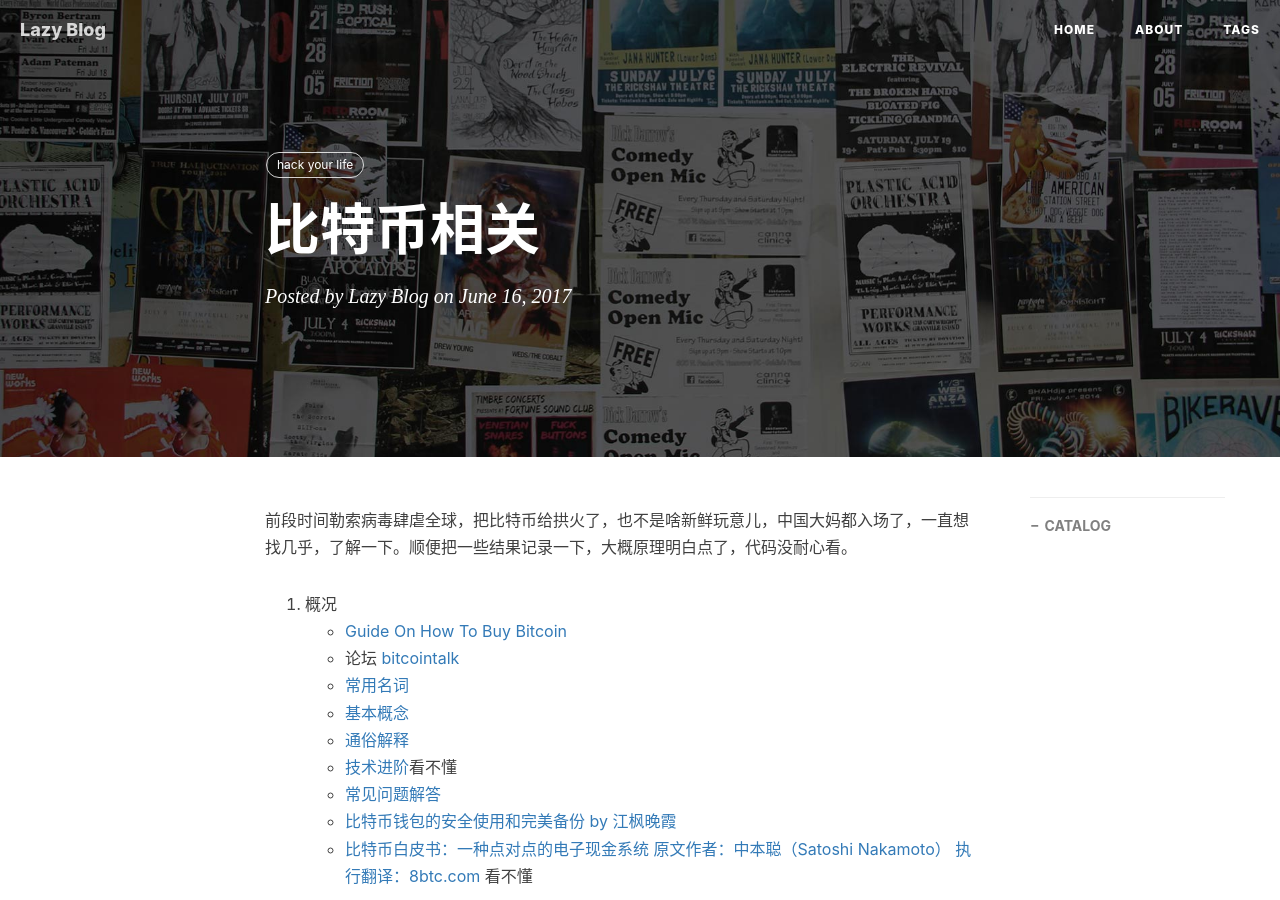
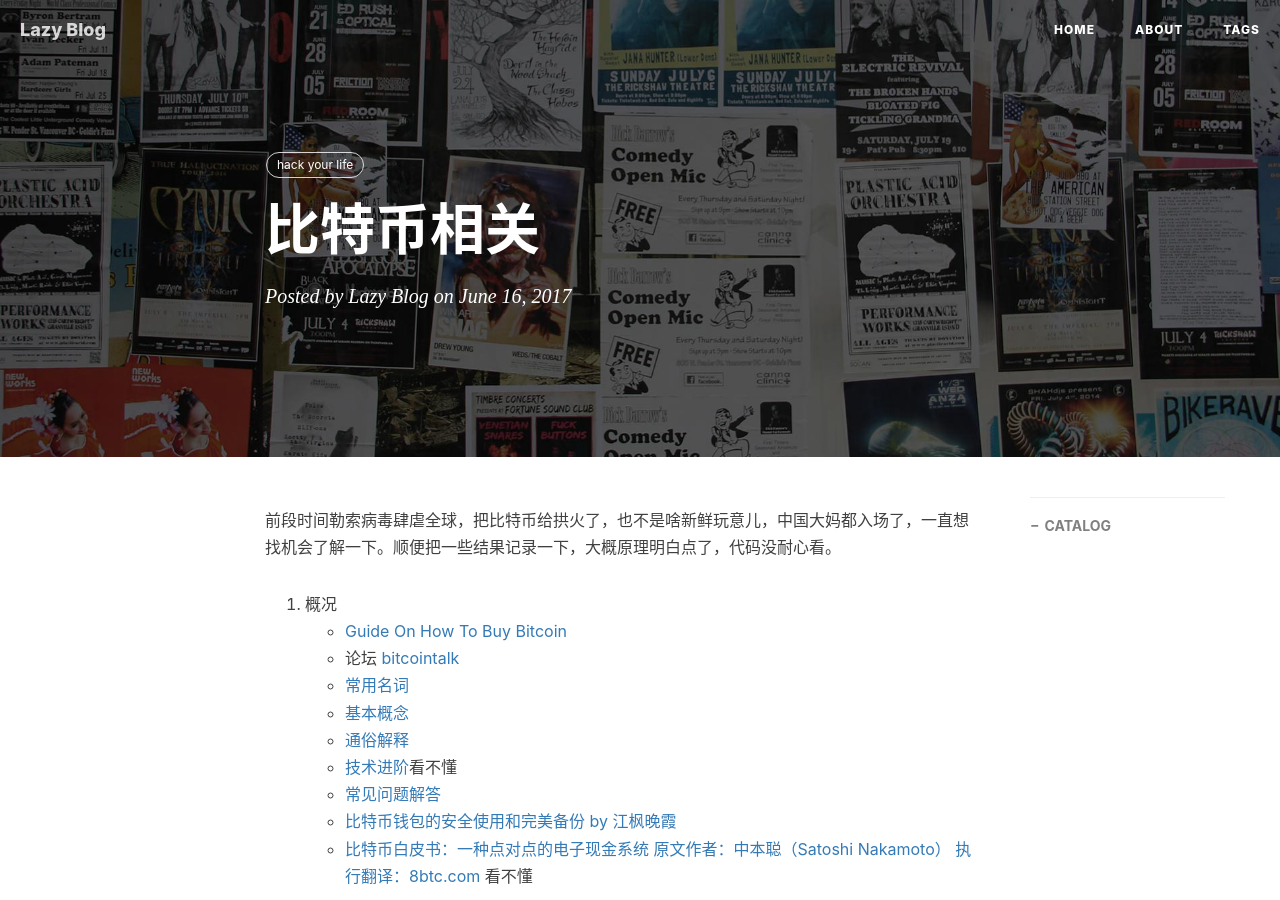
Before and after one commit to toolazytoname/toolazytoname.github.io, a Jekyll site: the page built from _posts/2017-06-19-learn-BitCoin.markdown, in a window 1280 px wide and 900 px high. Built offline with Jekyll 4.4.1, drawn with Linux system fonts in a browser that asks for light colours; nearby versions of some CDN libraries; comment, search, counter and statistics services are not loaded.

Commit message:
edit 2017-06-19-learn-BitCoin.markdown 笔误

```diff
--- a/_posts/2017-06-19-learn-BitCoin.markdown
+++ b/_posts/2017-06-19-learn-BitCoin.markdown
@@ -10,7 +10,7 @@ tags:
 
 
 
-前段时间勒索病毒肆虐全球，把比特币给拱火了，也不是啥新鲜玩意儿，中国大妈都入场了，一直想找几乎，了解一下。顺便把一些结果记录一下，大概原理明白点了，代码没耐心看。
+前段时间勒索病毒肆虐全球，把比特币给拱火了，也不是啥新鲜玩意儿，中国大妈都入场了，一直想找机会了解一下。顺便把一些结果记录一下，大概原理明白点了，代码没耐心看。
 
 
 
```
